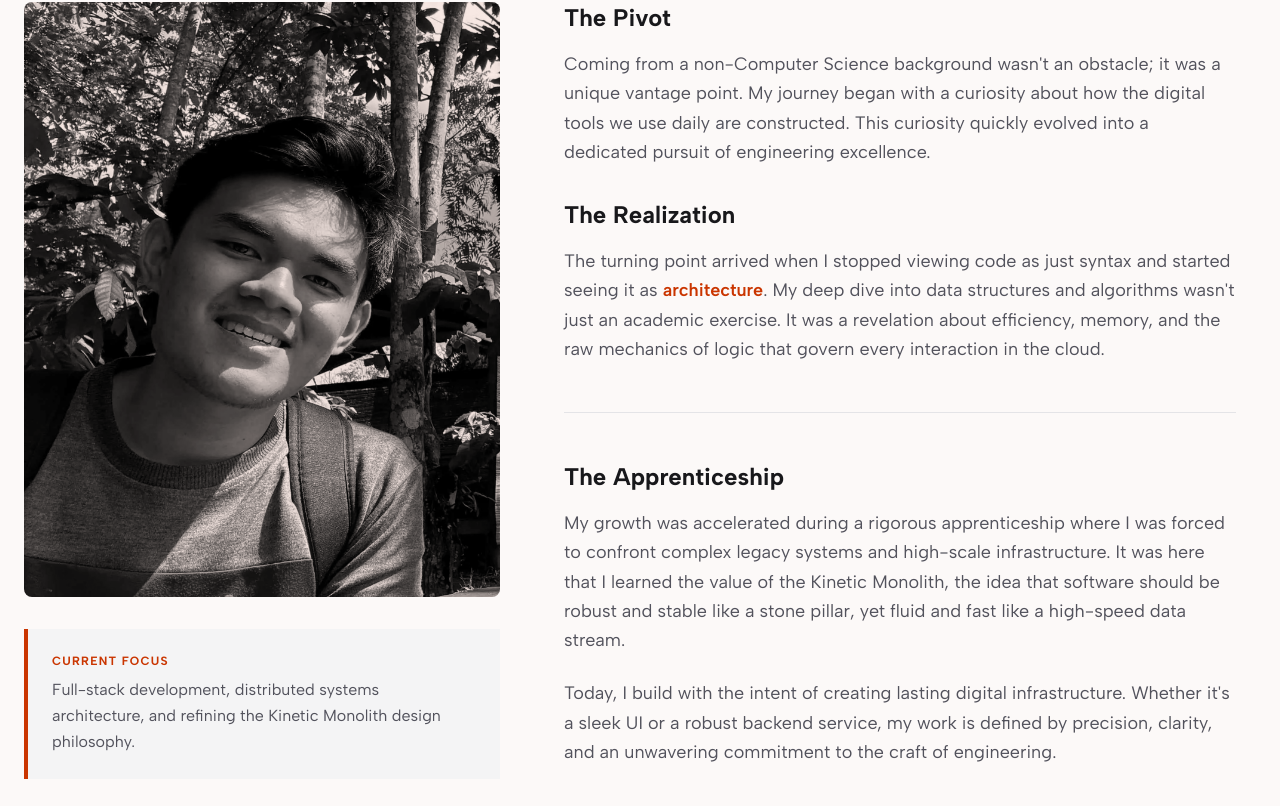
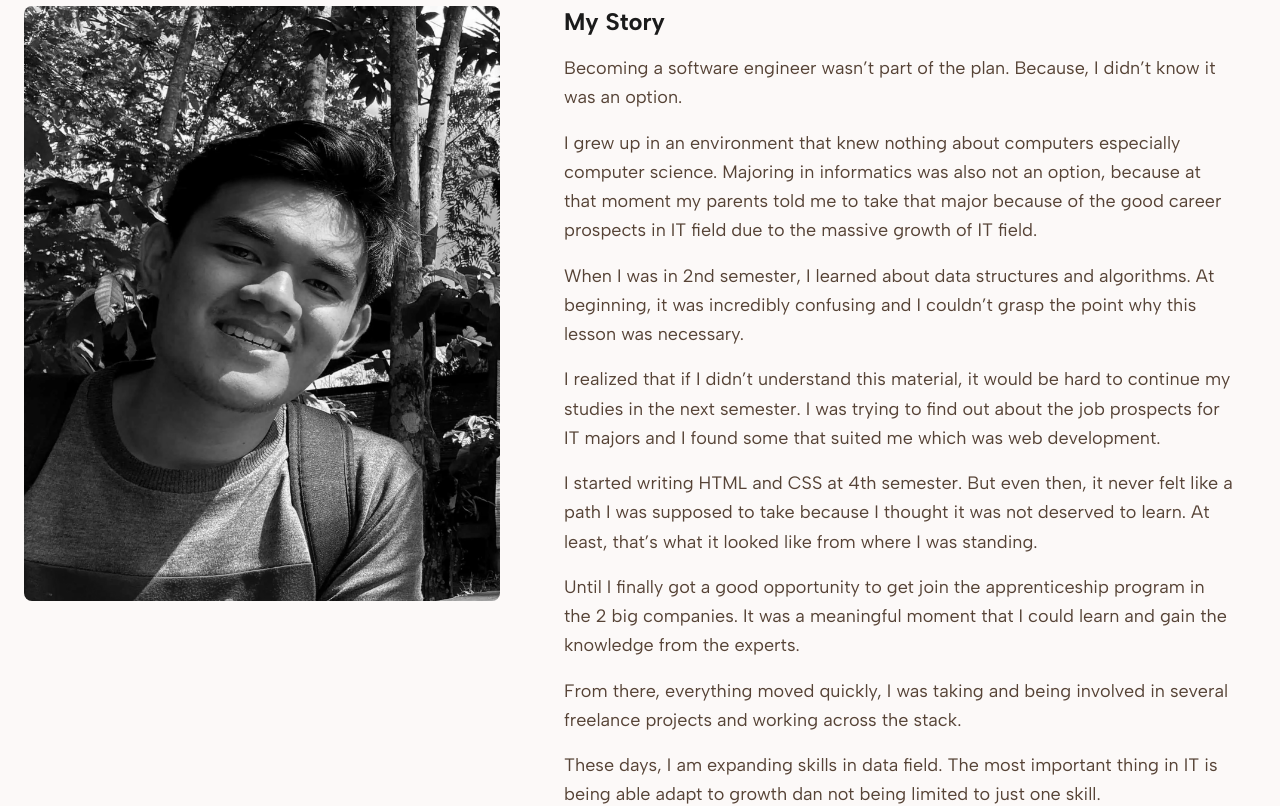
Before and after one commit to gustionusamba24/personal-website-v2, a Next.js app: page /about in a window 1280 px wide. Shown: the part 276-1082 px from the top of the page. Built offline with nearby package versions, Linux system fonts and the light colour scheme.

Commit message:
feat(about): create and build a about page

```diff
--- a/src/components/about/AboutContent.tsx
+++ b/src/components/about/AboutContent.tsx
@@ -5,108 +5,96 @@ export default function AboutContent() {
   return (
     <main className="pt-32 pb-24">
       <div className="mx-auto max-w-7xl px-6">
-        <header className="mb-16">
-          <h1 className="mb-2 text-[3.5rem] leading-tight font-extrabold tracking-tight text-zinc-900">
+        <div className="mb-16">
+          <h1 className="text-on-surface mb-2 text-5xl leading-tight font-extrabold tracking-tight md:text-7xl">
             About Me
           </h1>
-          <div className="h-2 w-24 bg-gradient-to-r from-orange-700 to-orange-500"></div>
-        </header>
+        </div>
 
         <div className="grid grid-cols-1 items-start gap-16 lg:grid-cols-12">
-          <section className="lg:col-span-5">
-            <div className="relative overflow-hidden rounded-lg bg-zinc-100">
+          <div className="lg:col-span-5">
+            <div className="bg-surface-container-low relative overflow-hidden rounded-lg">
               <Image
                 src="/gustio-nusamba.webp"
                 width={1000}
                 height={1250}
-                alt="Gustio Nusamba"
-                className="aspect-[4/5] w-full object-cover grayscale transition-all duration-700 hover:grayscale-0"
+                alt="Professional portrait of Gustio Nusamba"
+                className="aspect-4/5 w-full object-cover grayscale transition-all duration-700 hover:grayscale-0"
+                priority
               />
-              <div className="absolute inset-0 bg-orange-700/10 mix-blend-multiply"></div>
+              <div className="bg-primary/10 absolute inset-0 mix-blend-multiply"></div>
             </div>
+          </div>
 
-            <div className="mt-8 border-l-4 border-orange-700 bg-zinc-100 p-6">
-              <p className="mb-2 text-xs font-bold tracking-widest text-orange-700 uppercase">
-                Current Focus
-              </p>
-              <p className="leading-relaxed text-zinc-600">
-                Full-stack development, distributed systems architecture, and
-                refining the Kinetic Monolith design philosophy.
-              </p>
-            </div>
-          </section>
-
-          <section className="max-w-2xl lg:col-span-7">
-            <div className="space-y-8 text-zinc-600">
-              <article>
-                <h2 className="mb-4 text-2xl font-bold text-zinc-900">
-                  The Pivot
+          <div className="max-w-2xl lg:col-span-7">
+            <div className="text-on-surface-variant space-y-8">
+              <section>
+                <h2 className="text-on-surface mb-4 text-2xl font-bold">
+                  My Story
                 </h2>
-                <p className="mb-6 text-lg leading-relaxed">
-                  Coming from a non-Computer Science background wasn&apos;t an
-                  obstacle; it was a unique vantage point. My journey began with
-                  a curiosity about how the digital tools we use daily are
-                  constructed. This curiosity quickly evolved into a dedicated
-                  pursuit of engineering excellence.
+                <p className="mb-4 text-lg leading-relaxed">
+                  Becoming a software engineer wasn’t part of the plan. Because,
+                  I didn’t know it was an option.
                 </p>
-              </article>
-
-              <article>
-                <h2 className="mb-4 text-2xl font-bold text-zinc-900">
-                  The Realization
-                </h2>
-                <p className="mb-6 text-lg leading-relaxed">
-                  The turning point arrived when I stopped viewing code as just
-                  syntax and started seeing it as{' '}
-                  <span className="font-semibold text-orange-700">
-                    architecture
-                  </span>
-                  . My deep dive into data structures and algorithms wasn&apos;t
-                  just an academic exercise. It was a revelation about
-                  efficiency, memory, and the raw mechanics of logic that govern
-                  every interaction in the cloud.
+                <p className="mb-4 text-lg leading-relaxed">
+                  I grew up in an environment that knew nothing about computers
+                  especially computer science. Majoring in informatics was also
+                  not an option, because at that moment my parents told me to
+                  take that major because of the good career prospects in IT
+                  field due to the massive growth of IT field.
                 </p>
-              </article>
-
-              <div className="my-12 h-px w-full bg-zinc-200"></div>
-
-              <article>
-                <h2 className="mb-4 text-2xl font-bold text-zinc-900">
-                  The Apprenticeship
-                </h2>
-                <p className="mb-6 text-lg leading-relaxed">
-                  My growth was accelerated during a rigorous apprenticeship
-                  where I was forced to confront complex legacy systems and
-                  high-scale infrastructure. It was here that I learned the
-                  value of the Kinetic Monolith, the idea that software should
-                  be robust and stable like a stone pillar, yet fluid and fast
-                  like a high-speed data stream.
+                <p className="mb-4 text-lg leading-relaxed">
+                  When I was in 2nd semester, I learned about data structures
+                  and algorithms. At beginning, it was incredibly confusing and
+                  I couldn’t grasp the point why this lesson was necessary.
                 </p>
-                <p className="text-lg leading-relaxed">
-                  Today, I build with the intent of creating lasting digital
-                  infrastructure. Whether it&apos;s a sleek UI or a robust
-                  backend service, my work is defined by precision, clarity, and
-                  an unwavering commitment to the craft of engineering.
+                <p className="mb-4 text-lg leading-relaxed">
+                  I realized that if I didn’t understand this material, it would
+                  be hard to continue my studies in the next semester. I was
+                  trying to find out about the job prospects for IT majors and I
+                  found some that suited me which was web development.
                 </p>
-              </article>
+                <p className="mb-4 text-lg leading-relaxed">
+                  I started writing HTML and CSS at 4th semester. But even then,
+                  it never felt like a path I was supposed to take because I
+                  thought it was not deserved to learn. At least, that’s what it
+                  looked like from where I was standing.
+                </p>
+                <p className="mb-4 text-lg leading-relaxed">
+                  Until I finally got a good opportunity to get join the
+                  apprenticeship program in the 2 big companies. It was a
+                  meaningful moment that I could learn and gain the knowledge
+                  from the experts.{' '}
+                </p>
+                <p className="mb-4 text-lg leading-relaxed">
+                  From there, everything moved quickly, I was taking and being
+                  involved in several freelance projects and working across the
+                  stack.
+                </p>
+                <p className="mb-4 text-lg leading-relaxed">
+                  These days, I am expanding skills in data field. The most
+                  important thing in IT is being able adapt to growth dan not
+                  being limited to just one skill.
+                </p>
+              </section>
 
               <div className="mt-12 flex gap-4">
                 <Link
                   href="mailto:hello@example.com"
-                  className="flex items-center gap-2 rounded-lg bg-orange-500 px-6 py-3 font-bold text-white transition-all hover:opacity-90"
+                  className="bg-primary-container text-on-primary-container flex items-center gap-2 rounded-lg px-6 py-3 font-bold transition-all hover:opacity-90"
                 >
-                  <span>✉</span>
+                  <span className="material-symbols-outlined">mail</span>
                   Get in Touch
                 </Link>
                 <Link
                   href="/projects"
-                  className="rounded-lg border border-zinc-300 px-6 py-3 font-bold text-orange-700 transition-all hover:bg-zinc-100"
+                  className="border-outline/20 text-primary hover:bg-surface-container-low rounded-lg border px-6 py-3 font-bold transition-all"
                 >
                   View Projects
                 </Link>
               </div>
             </div>
-          </section>
+          </div>
         </div>
       </div>
     </main>
--- a/src/components/projects/ProjectsBanner.tsx
+++ b/src/components/projects/ProjectsBanner.tsx
@@ -5,7 +5,7 @@ export default function ProjectsBanner() {
     <header className="mb-20">
       <div className="flex flex-col justify-between gap-8 md:flex-row md:items-end">
         <div className="max-w-2xl">
-          <h1 className="text-on-surface text-5xl leading-tight font-extrabold tracking-tight md:text-6xl">
+          <h1 className="text-on-surface text-5xl leading-tight font-extrabold tracking-tight md:text-7xl">
             The Project I&apos;ve Completed
           </h1>
           <p className="text-on-surface-variant mt-6 max-w-xl text-lg leading-relaxed">
```
